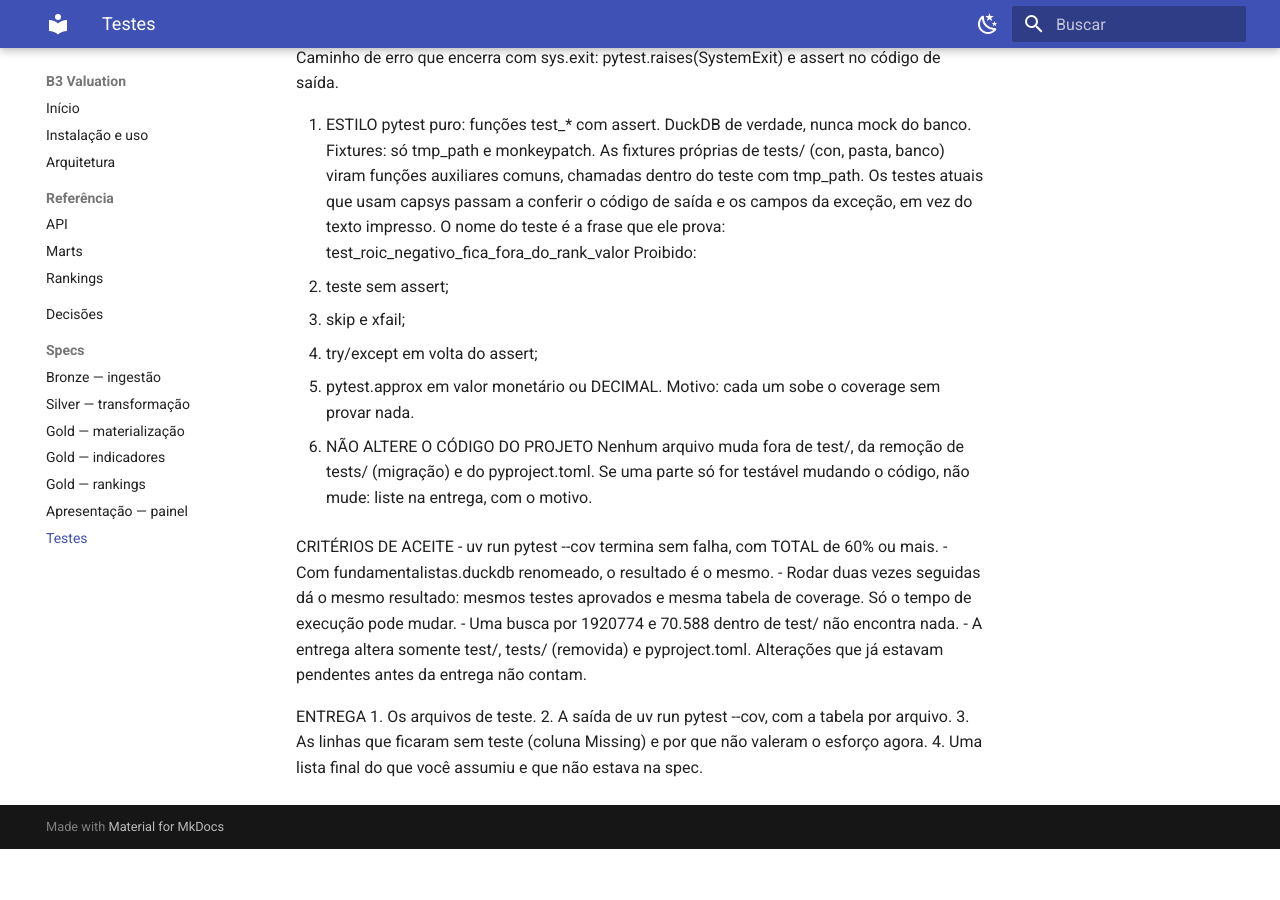
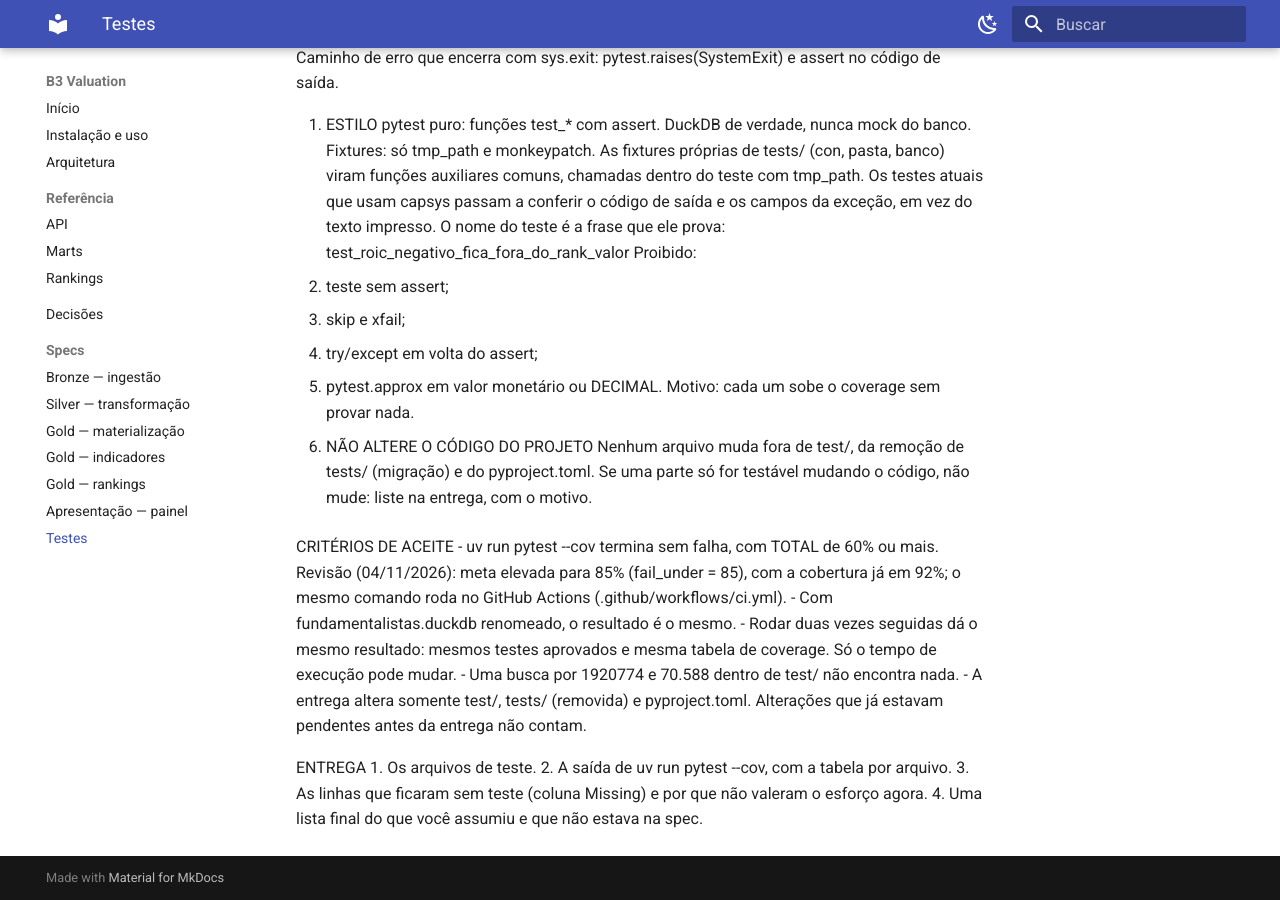
Before and after one commit to rzamonari/valuation_b3, an MkDocs documentation site: the page built from docs/specs/testes_codigo.md, in a window 1280 px wide and 900 px high, scrolled down 2939 px. Built offline with MkDocs 1.6.1 and Material for MkDocs 9.7.7, drawn with Linux system fonts in a browser that asks for light colours; before the commit the page ends 3788 px from its top, so only the background shows below that.

Commit message:
ci: GitHub Actions com ruff e pytest; cobertura mínima sobe para 85%
- .github/workflows/ci.yml: ruff check e ruff format --check (Ubuntu) e
  pytest com cobertura obrigatória em Ubuntu e Windows, via uv sync --locked.
- fail_under 60 -> 85 (cobertura atual 92%); skill, plano, uso, doc_api e
  spec de testes atualizados.

Co-Authored-By: Claude Opus 5.5 <noreply@anthropic.com>

```diff
--- a/docs/specs/testes_codigo.md
+++ b/docs/specs/testes_codigo.md
@@ -183,6 +183,8 @@ SPEC
 
 CRITÉRIOS DE ACEITE
 - uv run pytest --cov termina sem falha, com TOTAL de 60% ou mais.
+  Revisão (04/11/2026): meta elevada para 85% (fail_under = 85), com a cobertura já em 92%;
+  o mesmo comando roda no GitHub Actions (.github/workflows/ci.yml).
 - Com fundamentalistas.duckdb renomeado, o resultado é o mesmo.
 - Rodar duas vezes seguidas dá o mesmo resultado: mesmos testes aprovados e mesma tabela de
   coverage. Só o tempo de execução pode mudar.
--- a/pyproject.toml
+++ b/pyproject.toml
@@ -32,7 +32,7 @@ source = ["."]
 omit = ["test/*", "app.py", "ui.py", ".venv/*"]
 
 [tool.coverage.report]
-fail_under = 60
+fail_under = 85
 show_missing = true
 
 [tool.ruff]
@@ -47,7 +47,7 @@ select = ["E", "F", "W", "I", "B", "UP", "SIM"]
 max-line-length = 100
 
 [tool.taskipy.tasks]
-test = { cmd = "pytest", help = "testes com cobertura (fail_under 60)" }
+test = { cmd = "pytest", help = "testes com cobertura (fail_under 85)" }
 lint = { cmd = "ruff check . && ruff format . --check", help = "lint e verificação de formatação" }
 format = { cmd = "ruff check . --fix && ruff format .", help = "corrige lint (inclui imports) e formata" }
 docs = { cmd = "mkdocs serve", help = "documentação em http://127.0.0.1:8000" }
```
Also changed, not shown: .claude/skills/python-engenharia-dados/SKILL.md (+4 -4 lines), doc_api.md (+1 -1 lines), docs/uso.md (+1 -1 lines), plan.md (+1 -1 lines), 1 other file.
